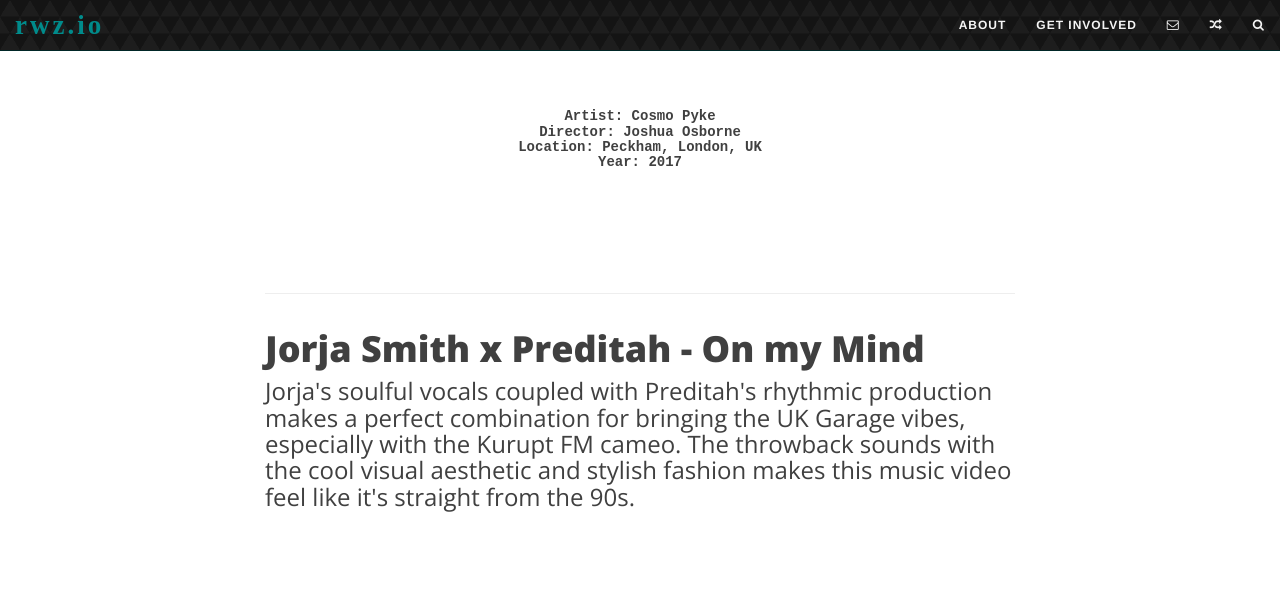
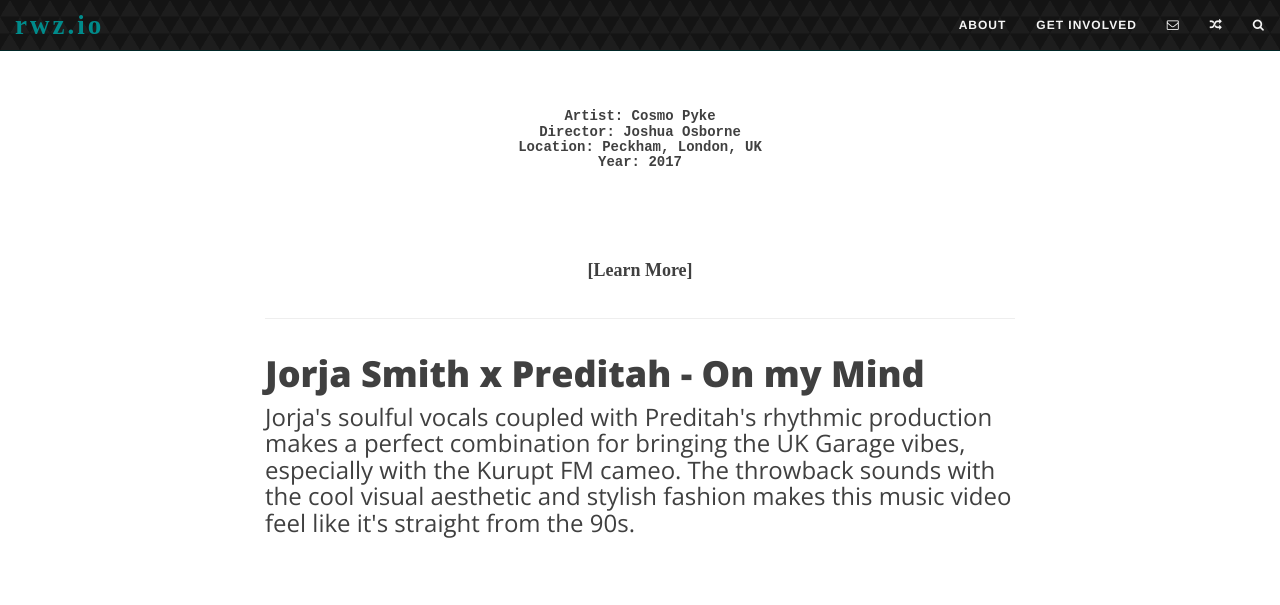
Before and after one commit to rhymeswithzion/rwz-test, a Jekyll site: the page built from index.html, in a window 1280 px wide and 1400 px high, scrolled down 1065 px. Shown: the top 605 px of the window. Built offline with Jekyll 4.4.1, drawn with Linux system fonts in a browser that asks for light colours; some web fonts are replaced; the list of posts is cut into pages by our own code; some of the changed text lies outside the part shown; grey boxes are pictures that could not be loaded.

Commit message:
Update index.html

```diff
--- a/index.html
+++ b/index.html
@@ -25,6 +25,9 @@
    <a href="{{ post.url | prepend: site.baseurl }}">
          {{ post.excerpt }}
 	</a>
+	{% if post.content != post.excerpt or excerpt_word_count > site.excerpt_length %}
+          <a href="{{ post.url | prepend: site.baseurl }}" class="post-read-more">[Learn&nbsp;More]</a>
+        {% endif %}
       </div>
 
 
```
